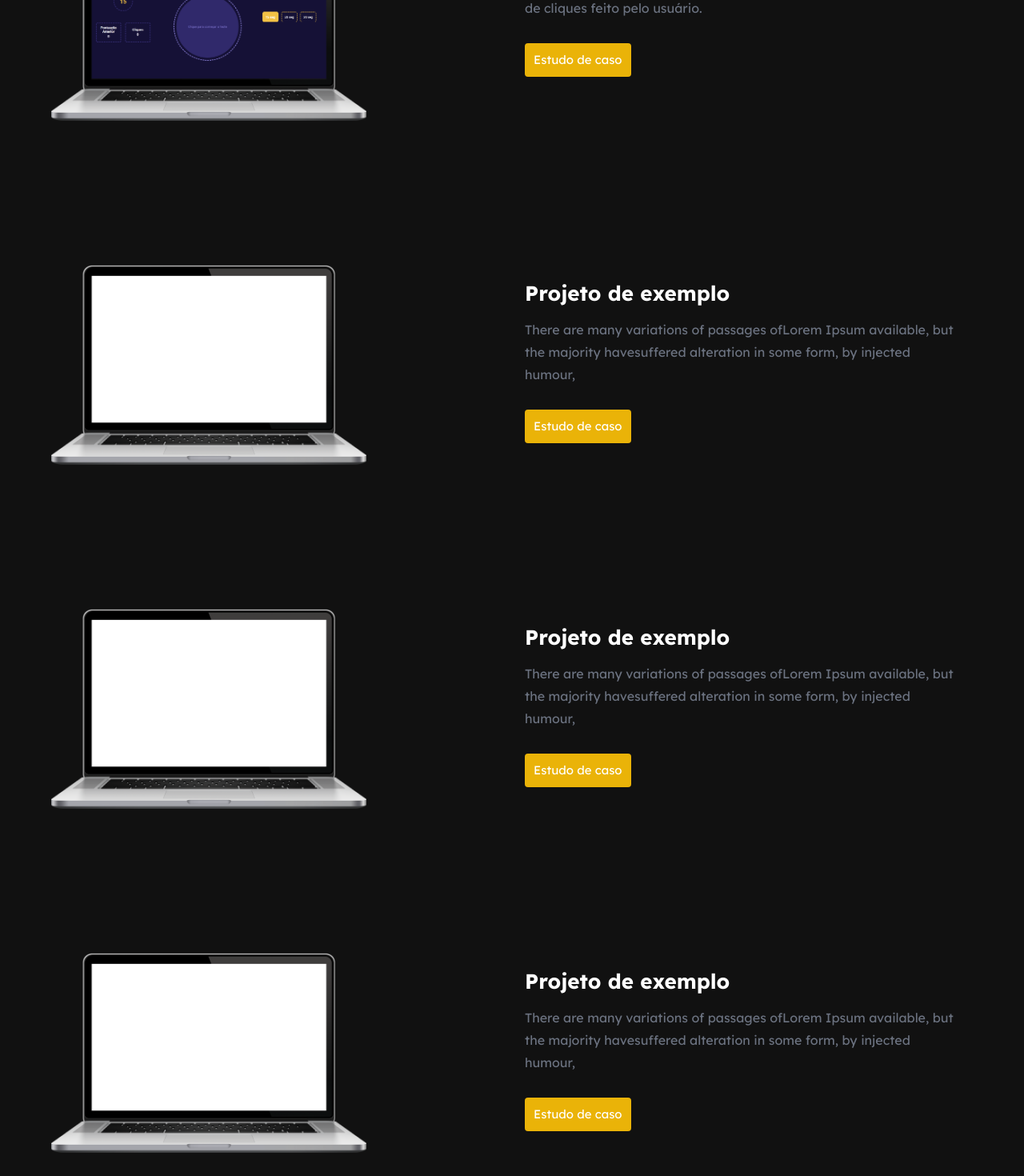
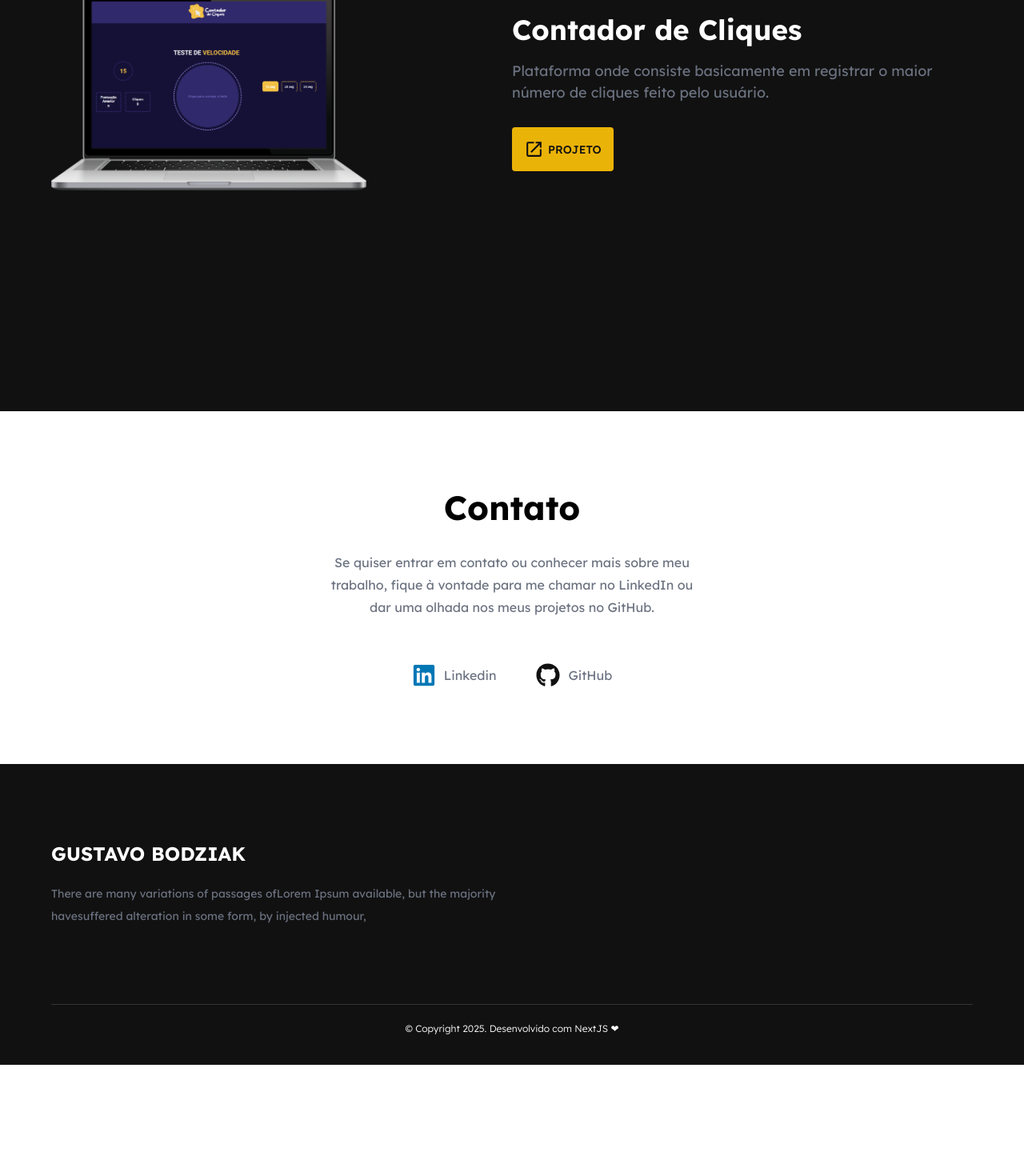
Before and after one commit to Guuzta/portfolio, a Next.js app: page / in a window 1280 px wide. Shown: the part 2760-4230 px from the top of the page at 80% size. After the commit the page ends 4091 px from the top, so only its background shows below. Built offline with nearby package versions, Linux system fonts and the light colour scheme.

Commit message:
alterando o tamanho dos textos da section Projetos

```diff
--- a/src/app/page.js
+++ b/src/app/page.js
@@ -27,6 +27,7 @@ import { FaGithub } from "react-icons/fa";
 import { FaGitAlt } from "react-icons/fa";
 import { SiPostman } from "react-icons/si";
 import { IoLogoJavascript } from "react-icons/io5";
+import { MdLaunch } from "react-icons/md";
 
 export default function Home() {
 
@@ -223,7 +224,6 @@ export default function Home() {
                 sx={{
                   color: 'white',
                   fontWeight: 'bold',
-                  fontSize: '42px',
                   marginRight: '15px',
                   display: 'inline-block'
                 }}
@@ -234,31 +234,30 @@ export default function Home() {
                 sx={{
                   color: theme.palette.secondary.main,
                   fontWeight: 'bold',
-                  fontSize: '42px'
                 }}>
                 Projetos
               </Typography>
             </Typography>
 
-            <Typography component='p' sx={{ color: theme.palette.text.secondary, margin: '0 auto', lineHeight: '28px' }}>
+            <Typography component='p' variant='h6' sx={{ color: theme.palette.text.secondary, margin: '0 auto', lineHeight: '28px', fontWeight: '400' }}>
               Aqui você encontrará alguns projetos que criei ao longo da minha jornada de estudos e aprendizado.
             </Typography>
           </Box>
 
-          <Card sx={{ backgroundColor: 'transparent', boxShadow: 'none', marginTop: '100px', marginBottom: '180px', display: 'flex', justifyContent: 'space-between' }}>
+          <Card sx={{ backgroundColor: 'transparent', boxShadow: 'none', marginY: '180px', display: 'flex', justifyContent: 'space-between' }}>
             <CardMedia
               component='img'
               height="250"
               image="/images/primeiroProjeto.png"
-              title="green iguana"
+              title="notebook"
               sx={{ width: 'fit-content' }}
             />
 
-            <CardContent sx={{ width: '50%' }}>
+            <Box sx={{ display: 'flex', flexDirection:'column', justifyContent: 'center', width: '50%', paddingY: '0' }}>
               <Typography component='h3'
                 sx={{
                   color: 'white',
-                  fontSize: 26,
+                  fontSize: '35px',
                   fontWeight: 'bold',
                   marginBottom: '12px'
                 }}
@@ -266,141 +265,30 @@ export default function Home() {
                 Contador de Cliques
               </Typography>
 
-              <Typography component='p' sx={{ color: theme.palette.text.secondary, lineHeight: '28px' }}>
+              <Typography component='p' sx={{ color: theme.palette.text.secondary, fontSize: '18px' }}>
                 Plataforma onde consiste basicamente em registrar o maior número de cliques feito pelo usuário.
               </Typography>
 
-              <Button size='large'
-                sx={{
-                  backgroundColor: theme.palette.secondary.main,
-                  color: 'white',
-                  textTransform: 'none',
-                  fontWeight: '400',
-                  marginTop: '30px'
-                }}>
-                Estudo de caso
-              </Button>
-            </CardContent>
-          </Card>
 
-          <Card sx={{ backgroundColor: 'transparent', boxShadow: 'none', marginY: '180px', display: 'flex', justifyContent: 'space-between' }}>
-            <CardMedia
-              component='img'
-              height="250"
-              image="/images/notebook.png"
-              title="green iguana"
-              sx={{ width: 'fit-content' }}
-            />
-
-            <CardContent sx={{ width: '50%' }}>
-              <Typography component='h3'
-                sx={{
-                  color: 'white',
-                  fontSize: 26,
-                  fontWeight: 'bold',
-                  marginBottom: '12px'
-                }}
-              >
-                Projeto de exemplo
-              </Typography>
-
-              <Typography component='p' sx={{ color: theme.palette.text.secondary, lineHeight: '28px' }}>
-                There are many variations of passages ofLorem Ipsum
-                available, but the majority havesuffered alteration in some
-                form, by injected humour,
-              </Typography>
-
-              <Button size='large'
-                sx={{
-                  backgroundColor: theme.palette.secondary.main,
-                  color: 'white',
-                  textTransform: 'none',
-                  fontWeight: '400',
-                  marginTop: '30px'
-                }}>
-                Estudo de caso
-              </Button>
-            </CardContent>
-          </Card>
-
-          <Card sx={{ backgroundColor: 'transparent', boxShadow: 'none', marginY: '180px', display: 'flex', justifyContent: 'space-between' }}>
-            <CardMedia
-              component='img'
-              height="250"
-              image="/images/notebook.png"
-              title="green iguana"
-              sx={{ width: 'fit-content' }}
-            />
-
-            <CardContent sx={{ width: '50%' }}>
-              <Typography component='h3'
-                sx={{
-                  color: 'white',
-                  fontSize: 26,
-                  fontWeight: 'bold',
-                  marginBottom: '12px'
-                }}
-              >
-                Projeto de exemplo
-              </Typography>
-
-              <Typography component='p' sx={{ color: theme.palette.text.secondary, lineHeight: '28px' }}>
-                There are many variations of passages ofLorem Ipsum
-                available, but the majority havesuffered alteration in some
-                form, by injected humour,
-              </Typography>
-
-              <Button size='large'
-                sx={{
-                  backgroundColor: theme.palette.secondary.main,
-                  color: 'white',
-                  textTransform: 'none',
-                  fontWeight: '400',
-                  marginTop: '30px'
-                }}>
-                Estudo de caso
-              </Button>
-            </CardContent>
-          </Card>
-
-          <Card sx={{ backgroundColor: 'transparent', boxShadow: 'none', marginTop: '180px', display: 'flex', justifyContent: 'space-between' }}>
-            <CardMedia
-              component='img'
-              height="250"
-              image="/images/notebook.png"
-              title="green iguana"
-              sx={{ width: 'fit-content' }}
-            />
-
-            <CardContent sx={{ width: '50%' }}>
-              <Typography component='h3'
-                sx={{
-                  color: 'white',
-                  fontSize: 26,
-                  fontWeight: 'bold',
-                  marginBottom: '12px'
-                }}
-              >
-                Projeto de exemplo
-              </Typography>
-
-              <Typography component='p' sx={{ color: theme.palette.text.secondary, lineHeight: '28px' }}>
-                There are many variations of passages ofLorem Ipsum
-                available, but the majority havesuffered alteration in some
-                form, by injected humour,
-              </Typography>
-
-              <Button size='large'
-                sx={{
-                  backgroundColor: theme.palette.secondary.main,
-                  color: 'white',
-                  textTransform: 'none',
-                  fontWeight: '400',
-                  marginTop: '30px'
-                }}>
-                Estudo de caso
-              </Button>
-            </CardContent>
+              <Link href='/contador-de-cliques' target='_blank'>
+                <Button size='large'
+                  sx={{
+                    backgroundColor: theme.palette.secondary.main,
+                    marginTop: '30px',
+                    fontSize: '14px',
+                    gap: '5px',
+                    padding: '15px',
+                    '&:hover': {
+                      backgroundColor: theme.palette.secondary.hover,
+                      transition: 'all 300ms ease'
+                    }
+                  }}
+                >
+                  <MdLaunch size={25} />
+                  PROJETO
+                </Button>
+              </Link>
+            </Box>
           </Card>
 
         </Container>
```
